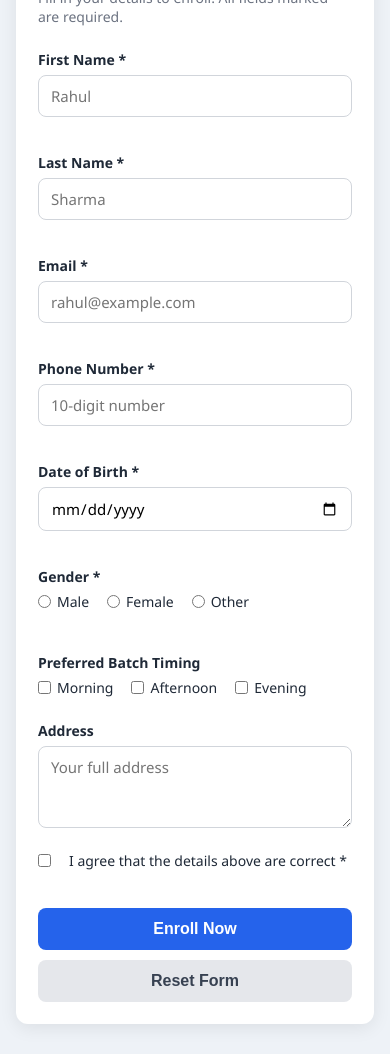
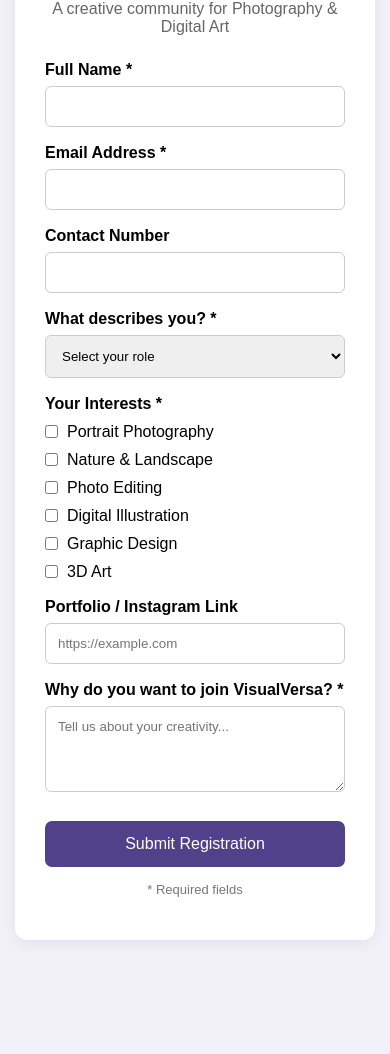
Before and after one commit to Urmijakhu/VisualVersa, a plain HTML site: page enrollment.html in a window 390 px wide. Shown: the part 140-1194 px from the top of the page. After the commit the page ends 1110 px from the top, so only its background shows below. Drawn offline with Linux system fonts and the light colour scheme.

Commit message:
join.html

```diff
--- a/enrollment.html
+++ b/enrollment.html
@@ -2,266 +2,187 @@
 <html lang="en">
 <head>
 <meta charset="UTF-8">
-  <meta name="viewport" content="width=device-width, initial-scale=1">
-  <title>Course Enrollment Form</title>
+<meta name="viewport" content="width=device-width, initial-scale=1.0">
+<title>Join VisualVersa</title>
 
-  <!-- ================= CSS ================= -->
 <style>
-    * { box-sizing: border-box; margin: 0; padding: 0; }
+* {
+  box-sizing: border-box;
+  font-family: Arial, sans-serif;
+}
 
 body {
-      font-family: "Segoe UI", Arial, sans-serif;
-      background: #eef2f7;
-      color: #1f2937;
-      min-height: 100vh;
-      display: flex;
-      justify-content: center;
-      padding: 30px 16px;
+  margin: 0;
+  padding: 30px 15px;
+  background: #f2f0f8;
 }
 
-    .card {
-      background: #ffffff;
-      width: 100%;
-      max-width: 620px;
-      padding: 32px;
+.container {
+  max-width: 650px;
+  margin: auto;
+  background: white;
+  padding: 30px;
   border-radius: 12px;
-      box-shadow: 0 4px 18px rgba(0, 0, 0, 0.08);
+  box-shadow: 0 4px 15px #0001;
 }
 
-    h1 { font-size: 26px; margin-bottom: 4px; color: #1e3a8a; }
-    .subtitle { color: #6b7280; margin-bottom: 24px; font-size: 14px; }
-
-    .row { display: flex; gap: 16px; }
-    .field { flex: 1; margin-bottom: 18px; }
-
-    label { display: block; font-weight: 600; font-size: 14px; margin-bottom: 6px; }
-
-    input[type="text"],
-    input[type="email"],
-    input[type="tel"],
-    input[type="date"],
-    select,
-    textarea {
-      width: 100%;
-      padding: 10px 12px;
-      border: 1.5px solid #d1d5db;
-      border-radius: 8px;
-      font-size: 15px;
-      font-family: inherit;
+h1 {
+  color: #51418b;
+  text-align: center;
 }
 
-    input:focus, select:focus, textarea:focus {
-      outline: none;
-      border-color: #2563eb;
-      box-shadow: 0 0 0 3px rgba(37, 99, 235, 0.15);
+.subtitle {
+  text-align: center;
+  color: #666;
+  margin-bottom: 25px;
 }
 
-    .radio-group, .check-group { display: flex; gap: 18px; flex-wrap: wrap; }
-    .radio-group label, .check-group label { font-weight: 400; display: flex; align-items: center; gap: 6px; }
+label {
+  display: block;
+  margin-top: 17px;
+  font-weight: bold;
+}
 
-    .error { color: #dc2626; font-size: 12px; margin-top: 4px; min-height: 14px; }
-    .invalid { border-color: #dc2626 !important; }
+input, select, textarea {
+  width: 100%;
+  padding: 12px;
+  margin-top: 7px;
+  border: 1px solid #ccc;
+  border-radius: 6px;
+}
+
+.option {
+  display: flex;
+  align-items: center;
+  gap: 9px;
+  margin-top: 10px;
+}
+
+.option input {
+  width: auto;
+  margin: 0;
+}
 
 button {
   width: 100%;
-      padding: 12px;
+  padding: 14px;
+  margin-top: 25px;
+  background: #51418b;
+  color: white;
   border: none;
-      border-radius: 8px;
-      background: #2563eb;
-      color: #fff;
+  border-radius: 7px;
   font-size: 16px;
-      font-weight: 600;
   cursor: pointer;
 }
-    button:hover { background: #1d4ed8; }
 
-    .reset-btn { background: #e5e7eb; color: #374151; margin-top: 10px; }
-    .reset-btn:hover { background: #d1d5db; }
+button:hover {
+  background: #382c69;
+}
 
-    /* Success box */
-    #success {
-      display: none;
-      background: #ecfdf5;
-      border: 1.5px solid #10b981;
-      padding: 18px;
-      border-radius: 10px;
-      margin-top: 20px;
-    }
-    #success h2 { color: #047857; font-size: 18px; margin-bottom: 8px; }
-    #success p { font-size: 14px; margin-bottom: 4px; }
-
-    @media (max-width: 520px) {
-      .row { flex-direction: column; gap: 0; }
-      .card { padding: 22px; }
+.note {
+  text-align: center;
+  color: #777;
+  font-size: 13px;
+  margin-top: 15px;
 }
 </style>
 </head>
 
-<!-- ================= HTML ================= -->
 <body>
-  <div class="card">
-    <h1>Course Enrollment Form</h1>
-    <p class="subtitle">Fill in your details to enroll. All fields marked * are required.</p>
 
-    <form id="enrollForm" novalidate>
+<div class="container">
 
-      <div class="row">
-        <div class="field">
-          <label for="firstName">First Name *</label>
-          <input type="text" id="firstName" placeholder="Rahul">
-          <div class="error" id="firstNameError"></div>
-        </div>
-        <div class="field">
-          <label for="lastName">Last Name *</label>
-          <input type="text" id="lastName" placeholder="Sharma">
-          <div class="error" id="lastNameError"></div>
-        </div>
+<h1>Join VisualVersa</h1>
+<p class="subtitle">
+A creative community for Photography & Digital Art
+</p>
+
+<form id="enrollmentForm">
+
+<label>Full Name *</label>
+<input type="text" name="name" required>
+
+<label>Email Address *</label>
+<input type="email" name="email" required>
+
+<label>Contact Number</label>
+<input type="tel" name="phone">
+
+<label>What describes you? *</label>
+<select name="role" required>
+<option value="">Select your role</option>
+<option>Photographer</option>
+<option>Digital Artist</option>
+<option>Both</option>
+<option>Creative Enthusiast</option>
+</select>
+
+<label>Your Interests *</label>
+
+<div class="option">
+<input type="checkbox" name="interests" value="Portrait Photography">
+Portrait Photography
 </div>
 
-      <div class="field">
-        <label for="email">Email *</label>
-        <input type="email" id="email" placeholder="rahul@example.com">
-        <div class="error" id="emailError"></div>
+<div class="option">
+<input type="checkbox" name="interests" value="Nature & Landscape">
+Nature & Landscape
 </div>
 
-      <div class="row">
-        <div class="field">
-          <label for="phone">Phone Number *</label>
-          <input type="tel" id="phone" placeholder="10-digit number" maxlength="10">
-          <div class="error" id="phoneError"></div>
-        </div>
-        <div class="field">
-          <label for="dob">Date of Birth *</label>
-          <input type="date" id="dob">
-          <div class="error" id="dobError"></div>
-        </div>
+<div class="option">
+<input type="checkbox" name="interests" value="Photo Editing">
+Photo Editing
 </div>
 
-      <div class="field">
-        <label>Gender *</label>
-        <div class="radio-group">
-          <label><input type="radio" name="gender" value="Male"> Male</label>
-          <label><input type="radio" name="gender" value="Female"> Female</label>
-          <label><input type="radio" name="gender" value="Other"> Other</label>
-        </div>
-        <div class="error" id="genderError"></div>
+<div class="option">
+<input type="checkbox" name="interests" value="Digital Illustration">
+Digital Illustration
 </div>
 
-      <div class="field">
-        <label>Preferred Batch Timing</label>
-        <div class="check-group">
-          <label><input type="checkbox" name="batch" value="Morning"> Morning</label>
-          <label><input type="checkbox" name="batch" value="Afternoon"> Afternoon</label>
-          <label><input type="checkbox" name="batch" value="Evening"> Evening</label>
-        </div>
+<div class="option">
+<input type="checkbox" name="interests" value="Graphic Design">
+Graphic Design
 </div>
 
-      <div class="field">
-        <label for="address">Address</label>
-        <textarea id="address" rows="3" placeholder="Your full address"></textarea>
+<div class="option">
+<input type="checkbox" name="interests" value="3D Art">
+3D Art
 </div>
 
-      <div class="field">
-        <label class="check-group" style="font-weight:400;">
-          <input type="checkbox" id="agree"> I agree that the details above are correct *
-        </label>
-        <div class="error" id="agreeError"></div>
+<label>Portfolio / Instagram Link</label>
+<input type="url" name="portfolio"
+placeholder="https://example.com">
+
+<label>Why do you want to join VisualVersa? *</label>
+<textarea name="reason" rows="4" required
+placeholder="Tell us about your creativity..."></textarea>
+
+<button type="submit">Submit Registration</button>
+
+<p class="note">
+* Required fields
+</p>
+
+</form>
 </div>
 
-      <button type="submit">Enroll Now</button>
-      <button type="button" class="reset-btn" id="resetBtn">Reset Form</button>
-    </form>
+<script>
+document.getElementById("enrollmentForm")
+.addEventListener("submit", function(e) {
+  e.preventDefault();
 
-    <div id="success"></div>
-  </div>
+  const interests = document.querySelectorAll(
+    'input[name="interests"]:checked'
+  );
 
-  <!-- ================= JavaScript ================= -->
-  <script>
-    const form = document.getElementById("enrollForm");
-    const success = document.getElementById("success");
-
-    // Show or clear an error message for a field
-    function setError(id, message) {
-      document.getElementById(id + "Error").textContent = message;
-      const input = document.getElementById(id);
-      if (input) input.classList.toggle("invalid", message !== "");
+  if (interests.length === 0) {
+    alert("Please select at least one interest.");
+    return;
   }
 
-    function validate() {
-      let ok = true;
-
-      const firstName = document.getElementById("firstName").value.trim();
-      const lastName  = document.getElementById("lastName").value.trim();
-      const email     = document.getElementById("email").value.trim();
-      const phone     = document.getElementById("phone").value.trim();
-      const dob       = document.getElementById("dob").value;
-      const gender    = document.querySelector('input[name="gender"]:checked');
-      const agree     = document.getElementById("agree").checked;
-
-      // Name checks
-      if (firstName === "") { setError("firstName", "Enter your first name"); ok = false; }
-      else setError("firstName", "");
-
-      if (lastName === "") { setError("lastName", "Enter your last name"); ok = false; }
-      else setError("lastName", "");
-
-      // Email check
-      const emailPattern = /^[^\s@]+@[^\s@]+\.[^\s@]+$/;
-      if (!emailPattern.test(email)) { setError("email", "Enter a valid email"); ok = false; }
-      else setError("email", "");
-
-      // Phone check (10 digits)
-      if (!/^[0-9]{10}$/.test(phone)) { setError("phone", "Enter a 10-digit phone number"); ok = false; }
-      else setError("phone", "");
-
-      // Date of birth check
-      if (dob === "") { setError("dob", "Select your date of birth"); ok = false; }
-      else if (new Date(dob) > new Date()) { setError("dob", "Date cannot be in the future"); ok = false; }
-      else setError("dob", "");
-
-      // Gender check
-      if (!gender) { document.getElementById("genderError").textContent = "Select your gender"; ok = false; }
-      else document.getElementById("genderError").textContent = "";
-
-      // Agree check
-      if (!agree) { document.getElementById("agreeError").textContent = "Please tick the box to continue"; ok = false; }
-      else document.getElementById("agreeError").textContent = "";
-
-      return ok;
-    }
-
-    // When the form is submitted
-    form.addEventListener("submit", function (e) {
-      e.preventDefault();               // stop page reload
-      if (!validate()) return;          // stop if any error
-
-      const batches = [...document.querySelectorAll('input[name="batch"]:checked')]
-                        .map(b => b.value).join(", ") || "Not selected";
-
-      success.innerHTML = `
-        <h2>Enrollment Successful!</h2>
-        <p><b>Name:</b> ${document.getElementById("firstName").value} ${document.getElementById("lastName").value}</p>
-        <p><b>Email:</b> ${document.getElementById("email").value}</p>
-        <p><b>Phone:</b> ${document.getElementById("phone").value}</p>
-        <p><b>Batch:</b> ${batches}</p>
-      `;
-      success.style.display = "block";
-      success.scrollIntoView({ behavior: "smooth" });
-      form.reset();
-    });
-
-    // Reset button
-    document.getElementById("resetBtn").addEventListener("click", function () {
-      form.reset();
-      success.style.display = "none";
-      document.querySelectorAll(".error").forEach(e => e.textContent = "");
-      document.querySelectorAll(".invalid").forEach(e => e.classList.remove("invalid"));
-    });
-
-    // Allow only digits in phone field
-    document.getElementById("phone").addEventListener("input", function () {
-      this.value = this.value.replace(/[^0-9]/g, "");
+  alert("Form design is ready! Google Sheets connection is the next step.");
 });
 </script>
+
 </body>
 </html>
```
Lines whose indentation alone changed are shown as unchanged.
